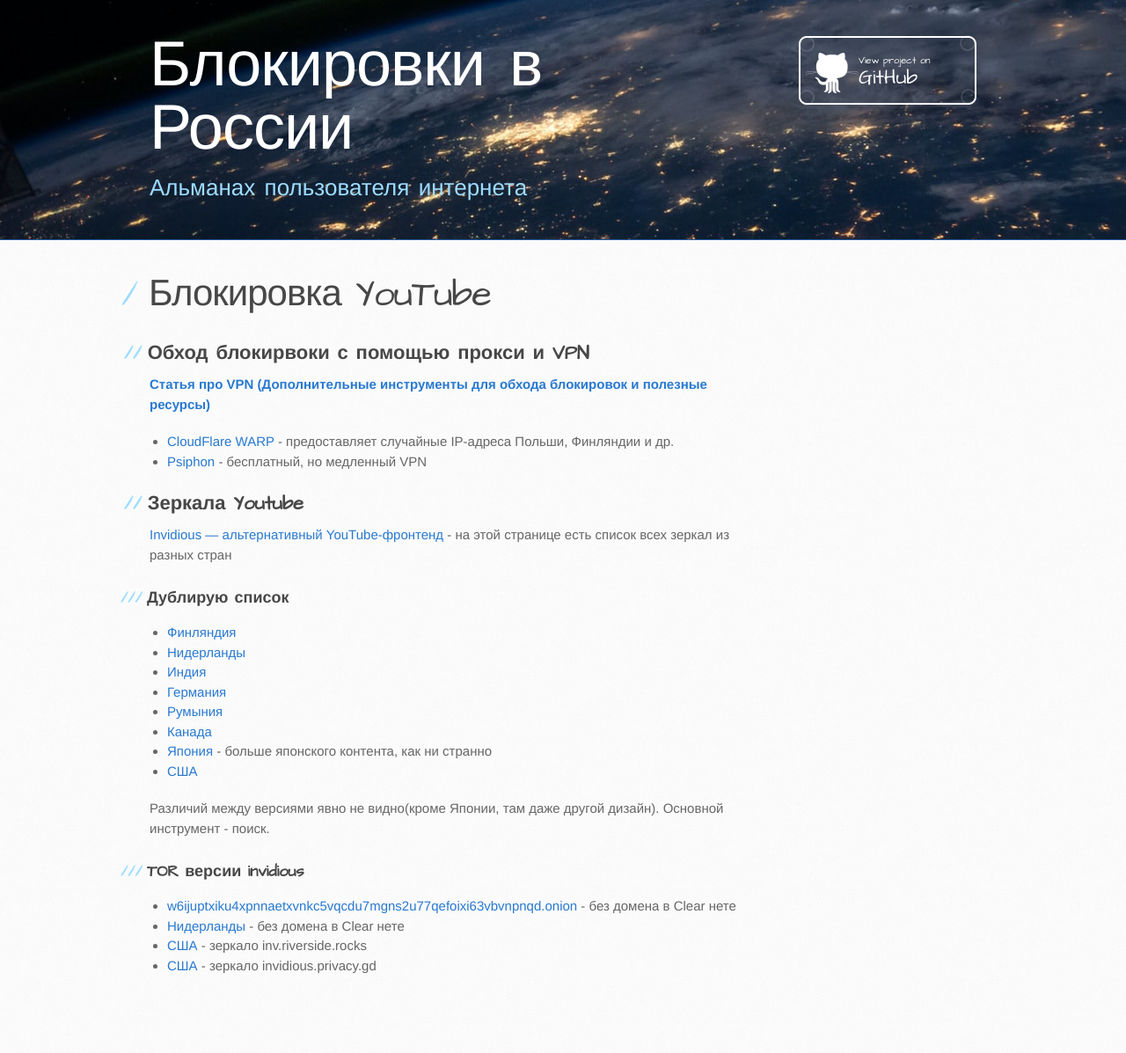
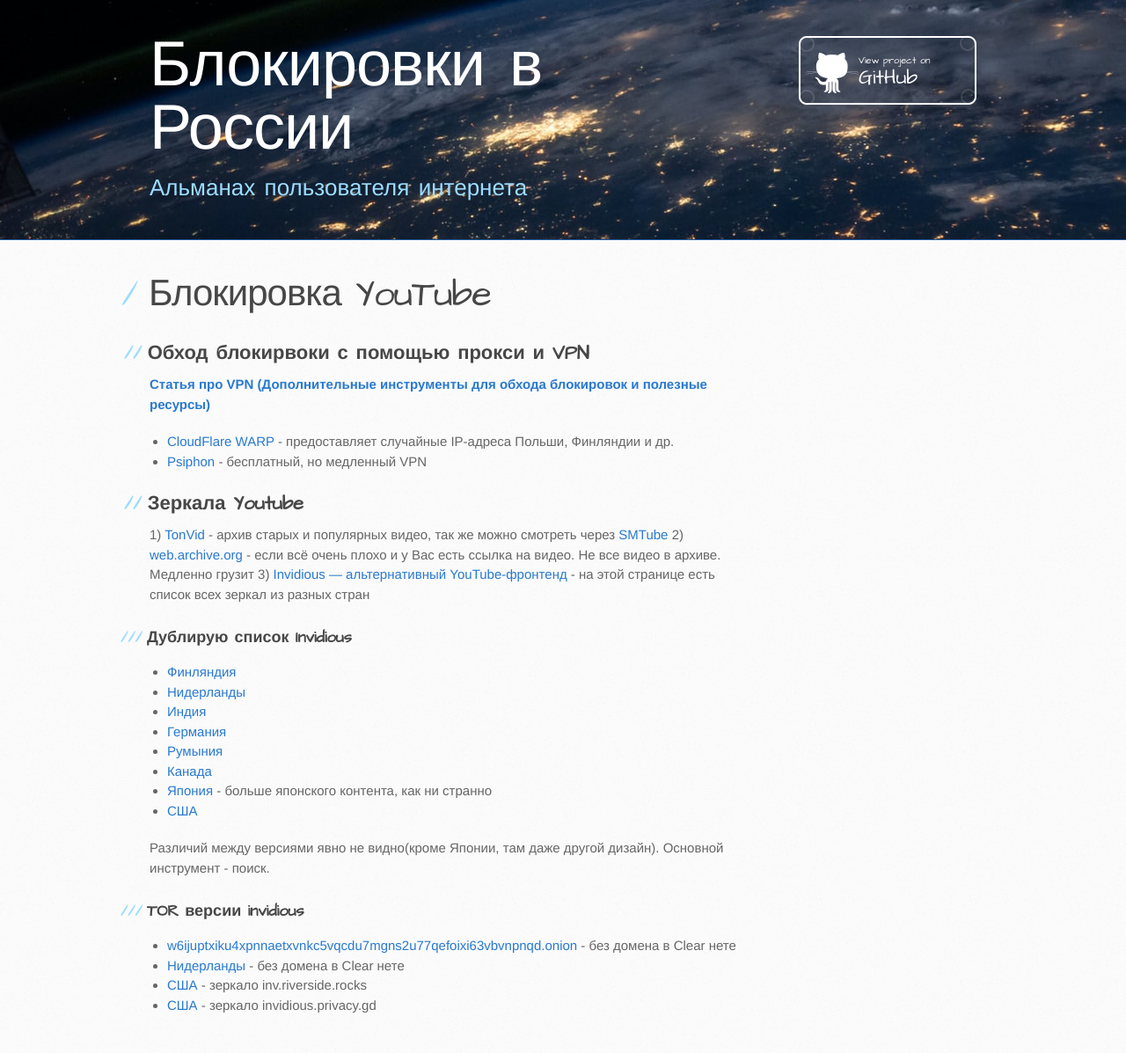
Before and after one commit to f5ociety/censor, a Jekyll site: the page built from guides/youtube.md, in a window 1280 px wide. Shown: the whole page at 88% size. Built offline with Jekyll 4.4.1, drawn with Linux system fonts in a browser that asks for light colours; our own code applies the rules of GitHub Pages for plain Markdown files; a script that is not in the unit is left out; before the commit the page ends 1152 px from its top, so only the background shows below that.

Commit message:
tonvid + web.archive.org

```diff
--- a/guides/youtube.md
+++ b/guides/youtube.md
@@ -8,10 +8,11 @@
 - [Psiphon](https://psiphon.ca/ru/download.html) - бесплатный, но медленный VPN
 
 ## Зеркала Youtube
+1) [TonVid](tonvid.com) - архив старых и популярных видео, так же можно смотреть через [SMTube](https://www.smtube.org/)
+2) [web.archive.org](web.archive.org) - если всё очень плохо и у Вас есть ссылка на видео. Не все видео в архиве. Медленно грузит
+3) [Invidious — альтернативный YouTube-фронтенд](https://docs.invidious.io/Invidious-Instances/#list-of-public-invidious-instances-sorted-from-oldest-to-newest) - на этой странице есть список всех зеркал из разных стран
 
-[Invidious — альтернативный YouTube-фронтенд](https://docs.invidious.io/Invidious-Instances/#list-of-public-invidious-instances-sorted-from-oldest-to-newest) - на этой странице есть список всех зеркал из разных стран
-
-### Дублирую список
+### Дублирую список Invidious
 
 - [Финляндия](invidious.snopyta.org)
 - [Нидерланды](yewtu.be)
```
